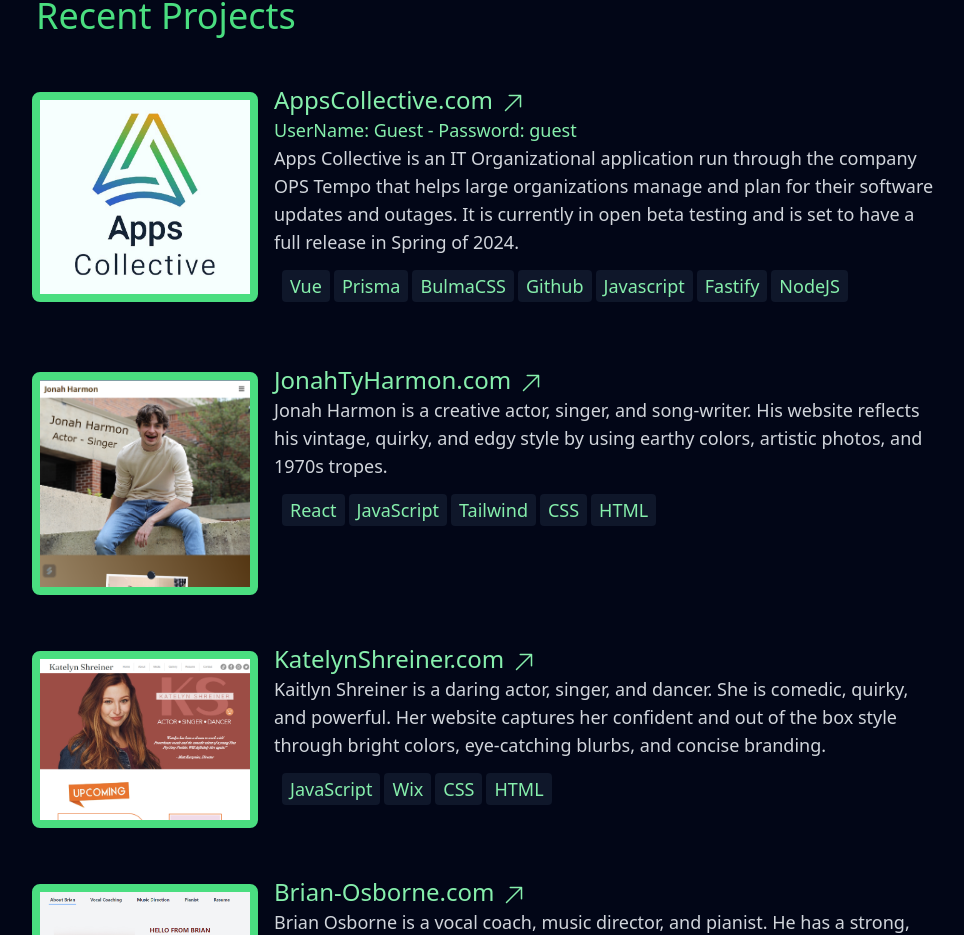
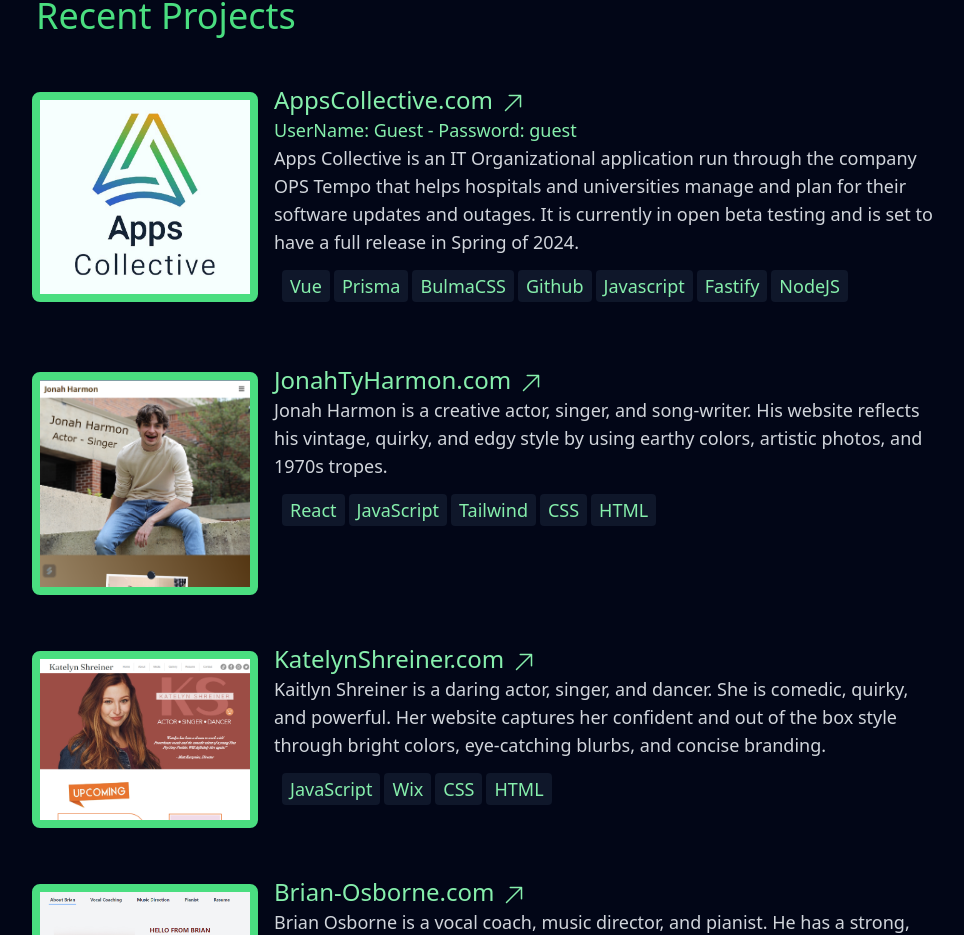
Before and after one commit to thatchaseb/brackettdesign, a React (Create React App) app: page /coding in a window 1280 px wide. Shown: the part 804-1739 px from the top of the page, without its empty margins (156-1120 px from the left). Built offline with nearby package versions, Linux system fonts and the light colour scheme.

Commit message:
Update data.js

```diff
--- a/src/data.js
+++ b/src/data.js
@@ -212,7 +212,7 @@
     header: "AppsCollective.com",
     log: "UserName: Guest - Password: guest",
     link: "https://opstempoappscollective.herokuapp.com/#/",
-    description: "Apps Collective is an IT Organizational application run through the company OPS Tempo that helps large organizations manage and plan for their software updates and outages. It is currently in open beta testing and is set to have a full release in Spring of 2024.",
+    description: "Apps Collective is an IT Organizational application run through the company OPS Tempo that helps hospitals and universities manage and plan for their software updates and outages. It is currently in open beta testing and is set to have a full release in Spring of 2024.",
     languages: [
       "Vue", "Prisma", "BulmaCSS", "Github", "Javascript", "Fastify", "NodeJS"
     ]
```
